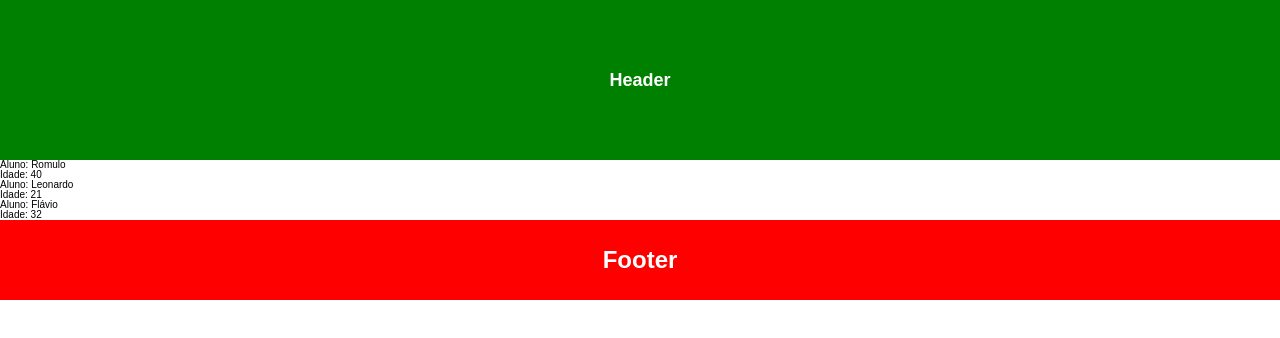
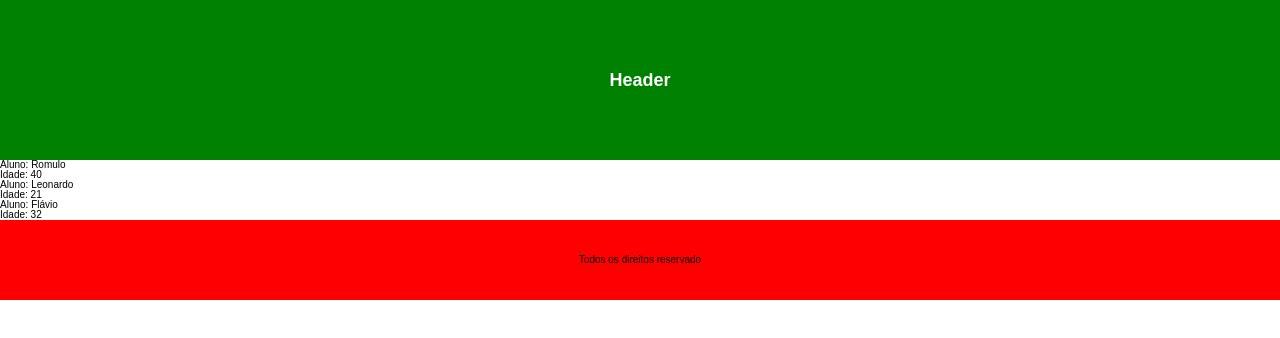
Before and after one commit to romulorosafullstack/2025-react-sujeito-programador, a React (Vite) app: page / in a window 1280 px wide. Shown: the top 338 px of the page. Built offline with nearby package versions, Linux system fonts and the light colour scheme.

Commit message:
footer copyright

```diff
--- a/src/components/Footer/index.tsx
+++ b/src/components/Footer/index.tsx
@@ -4,7 +4,7 @@ export function Footer() {
   return (
     <>
       <footer className="footer__wrapper">
-        <h1 className="footer__title">Footer</h1>
+        <h4 className="footer__copyright">Todos os direitos reservado</h4>
       </footer>
     </>
   )
```
